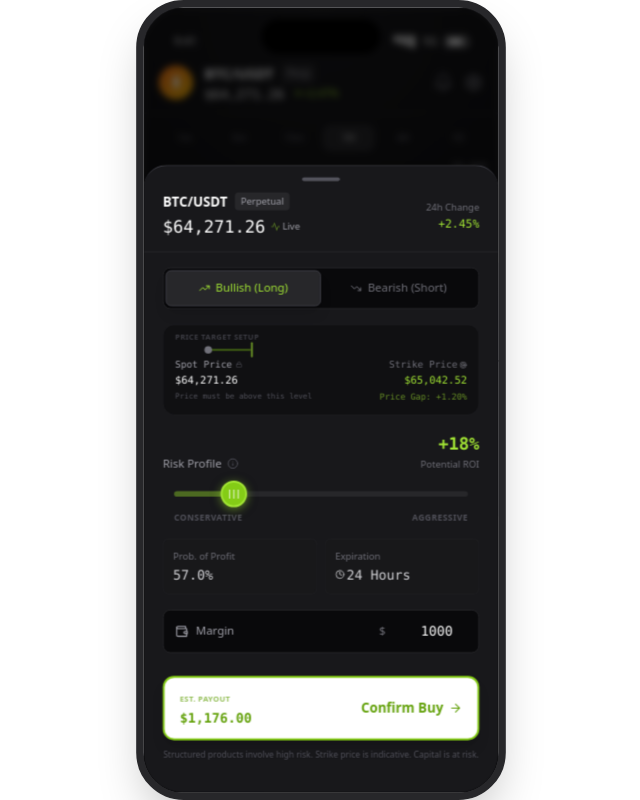
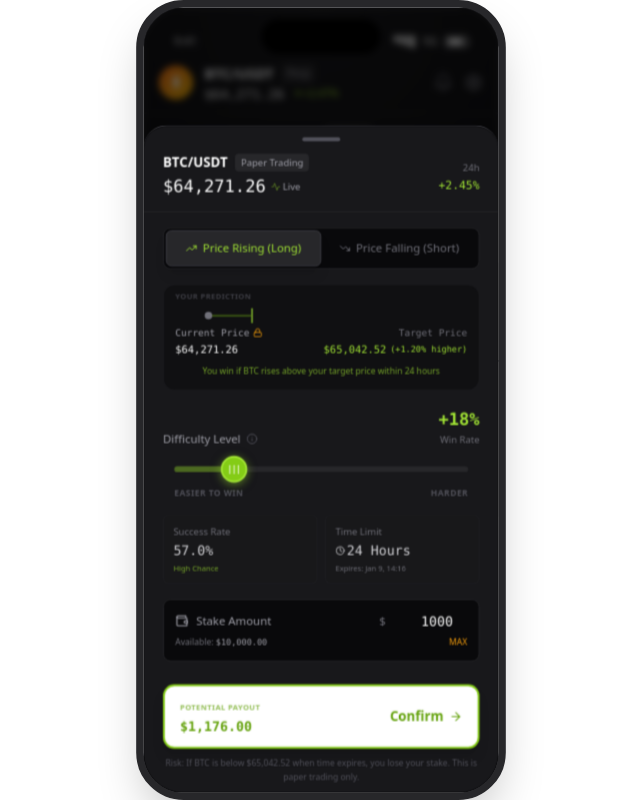
Before and after one commit to yuunayang/dynamic-yield-enhancer, a React (Vite) app: page / in a window 1280 px wide. Both pictures are taken after a click on the button "Structured Strategy". Shown: the whole page, without its empty margins (319-959 px from the left). Built offline with nearby package versions, Linux system fonts and the light colour scheme.

Commit message:
Update UI text: Paper Trading labels, prediction setup, difficulty level, success rate, time limit, stake amount

```diff
--- a/main.jsx
+++ b/main.jsx
@@ -615,7 +615,7 @@ const TradingApp = () => {
           <div>
             <div className="flex items-center gap-2">
                     <span className="text-white font-bold text-sm">BTC/USDT</span>
-                    <span className="bg-zinc-800 text-[10px] px-1.5 py-0.5 rounded text-zinc-400">Perpetual</span>
+                    <span className="bg-zinc-800 text-[10px] px-1.5 py-0.5 rounded text-zinc-400">Paper Trading</span>
             </div>
                   <div className="flex items-center gap-1.5 mt-0.5">
                     <span className="text-lg font-mono text-white font-medium">
@@ -627,7 +627,7 @@ const TradingApp = () => {
             </div>
           </div>
           <div className="text-right">
-                  <div className="text-[10px] text-zinc-500 mb-0.5">24h Change</div>
+                  <div className="text-[10px] text-zinc-500 mb-0.5">24h</div>
                   <div className={`font-mono text-xs ${direction === 'long' ? 'text-lime-400' : 'text-red-400'}`}>
                     {direction === 'long' ? '+2.45%' : '-1.20%'}
                   </div>
@@ -646,7 +646,7 @@ const TradingApp = () => {
                         : 'text-zinc-500 hover:text-zinc-300 border-transparent'
               }`}
             >
-                    <TrendingUp size={12} /> Bullish (Long)
+                    <TrendingUp size={12} /> Price Rising (Long)
             </button>
             <button
               onClick={() => setDirection('short')}
@@ -656,14 +656,14 @@ const TradingApp = () => {
                         : 'text-zinc-500 hover:text-zinc-300 border-transparent'
               }`}
             >
-                    <TrendingDown size={12} /> Bearish (Short)
+                    <TrendingDown size={12} /> Price Falling (Short)
             </button>
           </div>
 
                 {/* Price Target Setup */}
-                <div className="relative h-24 bg-zinc-950/50 rounded-xl border border-zinc-800/50 p-3 flex flex-col justify-center overflow-hidden">
+                <div className="relative h-28 bg-zinc-950/50 rounded-xl border border-zinc-800/50 p-3 flex flex-col justify-center overflow-hidden">
                   <div className="absolute top-1.5 left-3 text-[8px] uppercase tracking-wider text-zinc-700 font-bold">
-                    Price Target Setup
+                    YOUR PREDICTION
             </div>
 
                   <div className="relative w-full h-1.5 mt-4 z-10">
@@ -690,24 +690,29 @@ const TradingApp = () => {
                   <div className="flex justify-between mt-2 text-[10px] font-mono relative z-10">
               <div className="text-zinc-400">
                       <div className="mb-0.5 flex items-center gap-1">
-                        Spot Price <Lock size={7} className="text-zinc-600" />
+                        Current Price <Lock size={10} className="text-amber-500" />
                       </div>
                       <div className="text-white text-[11px]">{formatCurrency(currentPrice)}</div>
-                      <div className="text-[8px] text-zinc-600 mt-0.5">
-                        {direction === 'long' ? 'Price must be above this level' : 'Price must be below this level'}
-                      </div>
               </div>
               <div className="text-right">
                       <div className="mb-0.5 text-zinc-500 flex items-center justify-end gap-0.5">
-                        Strike Price <Target size={8} />
+                        Target Price
                 </div>
-                      <div className={`text-[11px] ${themeColorText}`}>
+                      <div className={`text-[11px] flex items-center justify-end gap-1 ${themeColorText}`}>
                   {formatCurrency(strikePrice)}
-                </div>
-                      <div className={`text-[9px] mt-0.5 ${direction === 'long' ? 'text-lime-400/60' : 'text-red-400/60'}`}>
-                        Price Gap: {direction === 'long' ? '+' : '-'}{formatPercent(priceGapPercentage)}
+                        <span className={`text-[9px] ${direction === 'long' ? 'text-lime-400' : 'text-red-400'}`}>
+                          ({direction === 'long' ? '+' : '-'}{(priceGapPercentage * 100).toFixed(2)}% {direction === 'long' ? 'higher' : 'lower'})
+                        </span>
                 </div>
               </div>
+            </div>
+
+                  {/* Bottom hint text */}
+                  <div className={`text-[9px] text-center mt-2 ${direction === 'long' ? 'text-lime-400/70' : 'text-red-400/70'}`}>
+                    {direction === 'long'
+                      ? 'You win if BTC rises above your target price within 24 hours'
+                      : 'You win if BTC falls below your target price within 24 hours'
+                    }
                   </div>
           </div>
 
@@ -715,7 +720,7 @@ const TradingApp = () => {
           <div>
                   <div className="flex justify-between items-end mb-2">
                     <div className="flex items-center gap-1.5">
-                      <label className="text-xs font-medium text-zinc-400">Risk Profile</label>
+                      <label className="text-xs font-medium text-zinc-400">Difficulty Level</label>
                 <button
                   onClick={() => setShowInfoModal(true)}
                         className={`text-zinc-600 ${themeColorHoverText} transition-colors`}
@@ -725,7 +730,7 @@ const TradingApp = () => {
               </div>
               <div className="text-right">
                       <span className={`text-lg font-mono font-bold ${themeColorText}`}>+{(targetROI * 100).toFixed(0)}%</span>
-                      <span className="text-[10px] text-zinc-500 block">Potential ROI</span>
+                      <span className="text-[10px] text-zinc-500 block">Win Rate</span>
               </div>
             </div>
 
@@ -758,30 +763,42 @@ const TradingApp = () => {
               />
             </div>
                   <div className="flex justify-between text-[9px] text-zinc-600 uppercase font-bold tracking-wider mt-0.5 px-3">
-              <span>Conservative</span>
-              <span>Aggressive</span>
+              <span>Easier to Win</span>
+              <span>Harder</span>
             </div>
           </div>
 
                 {/* Info Cards */}
                 <div className="grid grid-cols-2 gap-2 text-[10px]">
                   <div className="bg-zinc-900/50 p-2.5 rounded-md border border-zinc-800/50">
-                    <div className="text-zinc-500 mb-0.5">Prob. of Profit</div>
+                    <div className="text-zinc-500 mb-0.5">Success Rate</div>
                     <div className="text-zinc-300 font-mono text-sm">{winProbability.toFixed(1)}%</div>
+                    <div className={`text-[8px] mt-0.5 ${winProbability >= 50 ? 'text-lime-400/70' : winProbability >= 35 ? 'text-amber-400/70' : 'text-red-400/70'}`}>
+                      {winProbability >= 50 ? 'High Chance' : winProbability >= 35 ? 'Medium Chance' : 'Low Chance'}
+                    </div>
                   </div>
                   <div className="bg-zinc-900/50 p-2.5 rounded-md border border-zinc-800/50">
-                    <div className="text-zinc-500 mb-0.5">Expiration</div>
+                    <div className="text-zinc-500 mb-0.5">Time Limit</div>
                     <div className="text-zinc-300 font-mono text-sm flex items-center gap-0.5">
                       <Clock size={10} /> 24 Hours
+                    </div>
+                    <div className="text-[8px] text-zinc-500 mt-0.5">
+                      Expires: {(() => {
+                        const expiry = new Date();
+                        expiry.setHours(expiry.getHours() + 24);
+                        return expiry.toLocaleDateString('en-US', { month: 'short', day: 'numeric' }) + ', ' +
+                               expiry.toLocaleTimeString('en-US', { hour: '2-digit', minute: '2-digit', hour12: false });
+                      })()}
                     </div>
                   </div>
                 </div>
 
-                {/* Margin Input */}
-                <div className={`bg-zinc-950 rounded-lg p-3 border transition-colors flex items-center justify-between ${principal <= 0 ? 'border-red-900/50' : 'border-zinc-800'}`}>
+                {/* Stake Amount Input */}
+                <div className={`bg-zinc-950 rounded-lg p-3 border transition-colors ${principal <= 0 ? 'border-red-900/50' : 'border-zinc-800'}`}>
+                  <div className="flex items-center justify-between">
                     <div className="flex items-center gap-2 text-zinc-400">
                       <Wallet size={14} />
-                    <span className="text-xs">Margin</span>
+                      <span className="text-xs">Stake Amount</span>
                     </div>
                     <div className="flex items-center gap-1.5">
                       <span className="text-zinc-500 text-xs">$</span>
@@ -792,6 +809,11 @@ const TradingApp = () => {
                         className="bg-transparent text-right text-white font-mono text-sm focus:outline-none w-20"
                         min="0"
                       />
+                    </div>
+                  </div>
+                  <div className="text-[9px] text-zinc-500 mt-1.5 flex items-center justify-between">
+                    <span>Available: <span className="text-zinc-400 font-mono">$10,000.00</span></span>
+                    <button className="text-amber-500 hover:text-amber-400 font-medium">MAX</button>
                   </div>
             </div>
           </div>
@@ -810,16 +832,19 @@ const TradingApp = () => {
             }`}
           >
             <div className="flex flex-col items-start">
-                    <span className={`text-[8px] uppercase tracking-wider ${isOrderValid ? 'opacity-70' : 'opacity-50'}`}>Est. Payout</span>
+                    <span className={`text-[8px] uppercase tracking-wider ${isOrderValid ? 'opacity-70' : 'opacity-50'}`}>Potential Payout</span>
                     <span className="font-mono text-sm">{formatCurrency(potentialProfit)}</span>
             </div>
                   <div className="flex items-center gap-1.5">
-                    <span>{isOrderValid ? (direction === 'long' ? 'Confirm Buy' : 'Confirm Sell') : 'Enter Margin'}</span>
+                    <span>{isOrderValid ? 'Confirm' : 'Enter Stake'}</span>
                     <ArrowRight size={14} className={`transition-transform ${isOrderValid ? 'group-hover:translate-x-1' : ''}`} />
             </div>
           </button>
                 <p className="text-center text-[9px] text-zinc-600 mt-2 leading-relaxed">
-                  Structured products involve high risk. Strike price is indicative. Capital is at risk.
+                  {direction === 'long'
+                    ? `Risk: If BTC is below ${formatCurrency(strikePrice)} when time expires, you lose your stake. This is paper trading only.`
+                    : `Risk: If BTC is above ${formatCurrency(strikePrice)} when time expires, you lose your stake. This is paper trading only.`
+                  }
           </p>
         </div>
       </div>
@@ -840,16 +865,16 @@ const TradingApp = () => {
 
             <div className={`flex items-center gap-2 mb-3 ${themeColorText}`}>
               <ShieldAlert size={18} />
-                <h3 className="font-bold text-sm">Risk Logic</h3>
+                <h3 className="font-bold text-sm">Difficulty Level</h3>
             </div>
 
             <div className="space-y-3 text-xs text-zinc-400 leading-relaxed">
               <p>
-                  <strong className="text-zinc-200">Higher Risk = Higher Multiplier.</strong><br/>
-                  Moving the slider increases the distance between Spot Price and Strike Price.
+                  <strong className="text-zinc-200">Higher Difficulty = Higher Reward.</strong><br/>
+                  Moving the slider increases the distance between Current Price and Target Price.
               </p>
               <p>
-                  This boosts your potential <span className={themeColorText}>ROI</span>, but reduces the probability of profit.
+                  This boosts your potential <span className={themeColorText}>Win Rate</span>, but reduces the success rate.
               </p>
             </div>
 
```
Lines whose indentation alone changed are shown as unchanged.
